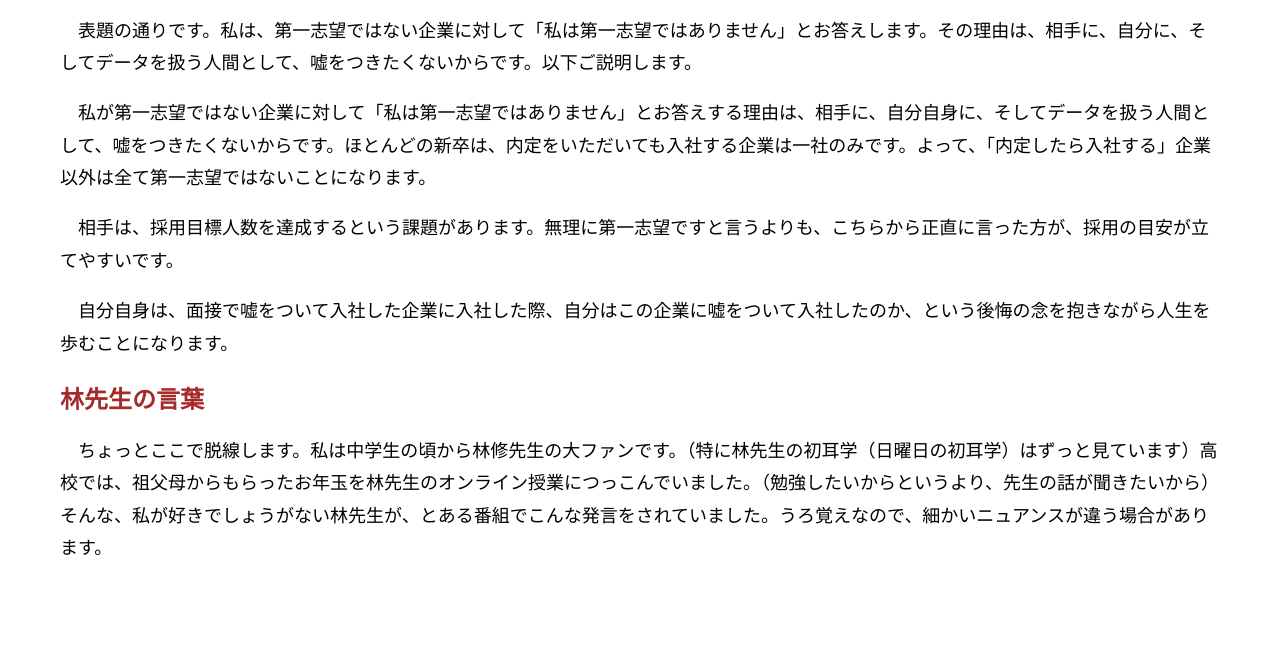
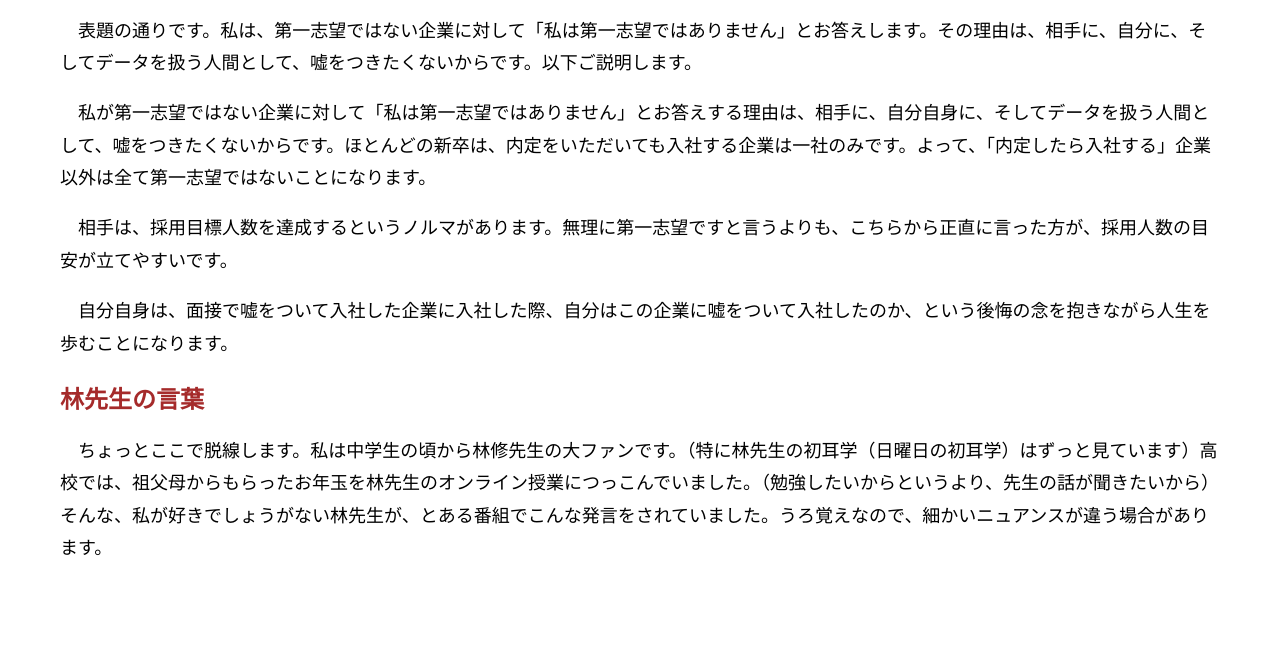
Before and after one commit to TashiroKoji/Homepage, a plain HTML site: page first_choice.html in a window 1280 px wide. Shown: the part 151-800 px from the top of the page. Drawn offline with nearby package versions, Linux system fonts and the light colour scheme; some packages are replaced by stand-ins of ours; a web font is replaced by a local one.

Commit message:
Update first_choice.html

```diff
--- a/first_choice.html
+++ b/first_choice.html
@@ -26,7 +26,7 @@
     　私が第一志望ではない企業に対して「私は第一志望ではありません」とお答えする理由は、相手に、自分自身に、そしてデータを扱う人間として、嘘をつきたくないからです。ほとんどの新卒は、内定をいただいても入社する企業は一社のみです。よって、「内定したら入社する」企業以外は全て第一志望ではないことになります。
 </p>
 <p>
-    　相手は、採用目標人数を達成するという課題があります。無理に第一志望ですと言うよりも、こちらから正直に言った方が、採用の目安が立てやすいです。
+    　相手は、採用目標人数を達成するというノルマがあります。無理に第一志望ですと言うよりも、こちらから正直に言った方が、採用人数の目安が立てやすいです。
 </p>
 <p>
     　自分自身は、面接で嘘をついて入社した企業に入社した際、自分はこの企業に嘘をついて入社したのか、という後悔の念を抱きながら人生を歩むことになります。<br>
```
